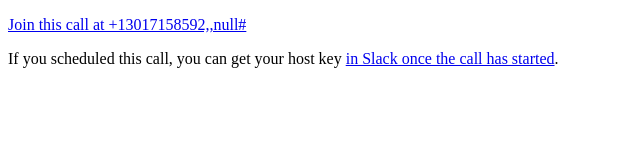
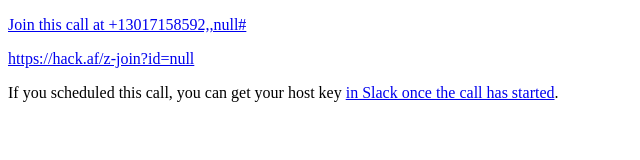
Before and after one commit to hackclub/slash-z, a website: page public/phone.html in a window 1280 px wide. Shown: the whole page, without its empty margins (0-640 px from the left). Drawn offline with Linux system fonts and the light colour scheme.

Commit message:
Fix typo

```diff
--- a/public/phone.html
+++ b/public/phone.html
@@ -20,7 +20,7 @@
       const b = document.createElement('a')
       b.href = `https://hack.af/z-join?id=${meetingID}`
       b.innerText = `https://hack.af/z-join?id=${meetingID}`
-      document.querySelector('join-link').appendChild(b)
+      document.querySelector('.join-link').appendChild(b)
     </script>
   </body>
 </html>
```
